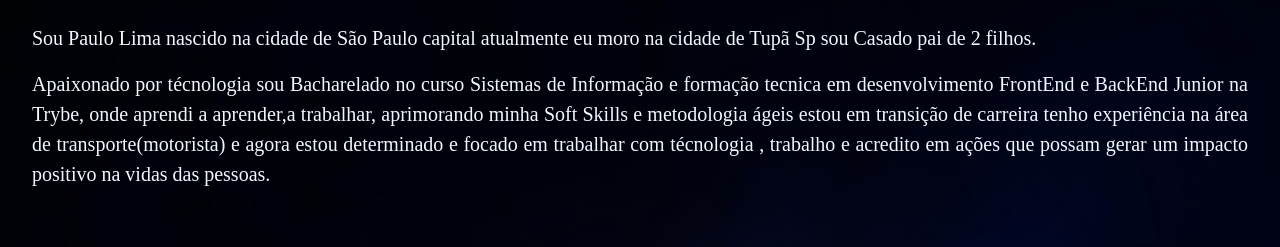
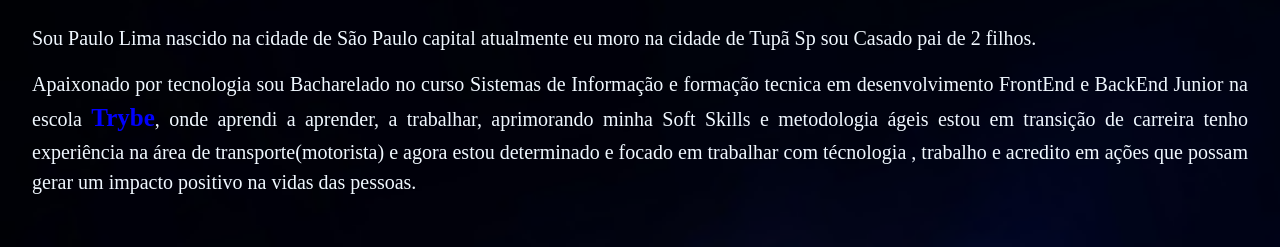
Before and after one commit to Paulynho-lima/Paulynho-lima.github.io, a React (Create React App) app: page /about in a window 1280 px wide. Shown: the part 167-414 px from the top of the page. Built offline with nearby package versions, Linux system fonts and the light colour scheme; the HTML template or start-up script is replaced by a standard one.

Commit message:
fix modificando a page sobre

```diff
--- a/src/components/Header/index.jsx
+++ b/src/components/Header/index.jsx
@@ -19,7 +19,7 @@
           <div className='headerHambu'>
             <ul className='listitens'>
               <li>< NavLink activeClassName='link2' to="/">Página Inicial</ NavLink ></li>
-              <li>< NavLink className=' link2' to="/about">Sobre Min</ NavLink ></li>
+              <li>< NavLink className=' link2' to="/about">Sobre Mim</ NavLink ></li>
               <li>< NavLink className=' link2' to="/projects">Meus Projetos</ NavLink ></li>
               <li>< NavLink className=' link2' to="/contact">Meus Contatos</NavLink></li>
               <li>< NavLink className=' link2' to="/404page">Not Found</NavLink></li>
--- a/src/pages/About/About.css
+++ b/src/pages/About/About.css
@@ -1,3 +1,8 @@
+.trybe {
+  font-size: 25px;
+  color: blue;
+}
+
 .container {
   display: flex;
 }
@@ -285,3 +290,25 @@
     width: 50%;
   }
 }
+
+[data-tooltip] {
+  position: relative;
+  font-weight: bold;
+}
+
+[data-tooltip]:after {
+  display: none;
+  position: absolute;
+  top: -5px;
+  padding: 5px;
+  border-radius: 3px;
+  left: calc(100% + 2px);
+  content: attr(data-tooltip);
+  white-space: nowrap;
+  background-color: #0095ff;
+  color: White;
+}
+
+[data-tooltip]:hover:after {
+  display: block;
+}
--- a/src/pages/About/index.jsx
+++ b/src/pages/About/index.jsx
@@ -15,9 +15,9 @@
           cidade de Tupã Sp sou Casado pai de 2 filhos.
         </p>
         <p>
-          Apaixonado por técnologia sou Bacharelado no curso Sistemas de Informação
-          e  formação tecnica em desenvolvimento FrontEnd e BackEnd Junior na Trybe,
-          onde aprendi a aprender,a trabalhar, aprimorando minha Soft Skills e metodologia ágeis
+          Apaixonado por tecnologia sou Bacharelado no curso Sistemas de Informação
+          e  formação tecnica em desenvolvimento FrontEnd e BackEnd Junior na escola <a className='trybe' href='https://www.betrybe.com/' target="_blank" data-tooltip="Clik aqui e Saiba Mais.">Trybe</a>,
+          onde aprendi a aprender, a trabalhar, aprimorando minha Soft Skills e metodologia ágeis
           estou em transição de carreira tenho experiência na área de
           transporte(motorista) e agora estou determinado e focado em
           trabalhar com técnologia , trabalho e acredito em ações que
```
Also changed, not shown: 12 other files (tests, documents, lock files or other folders).
